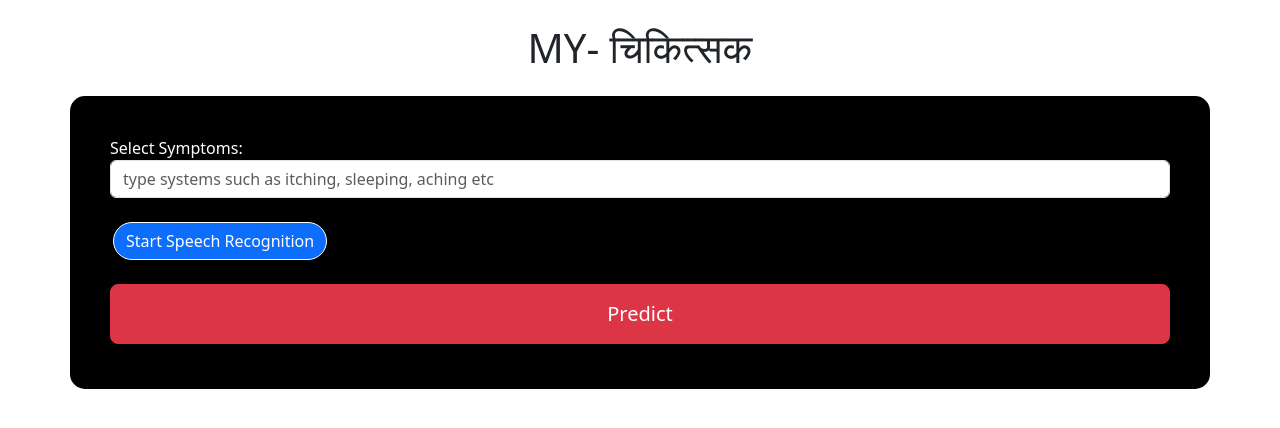
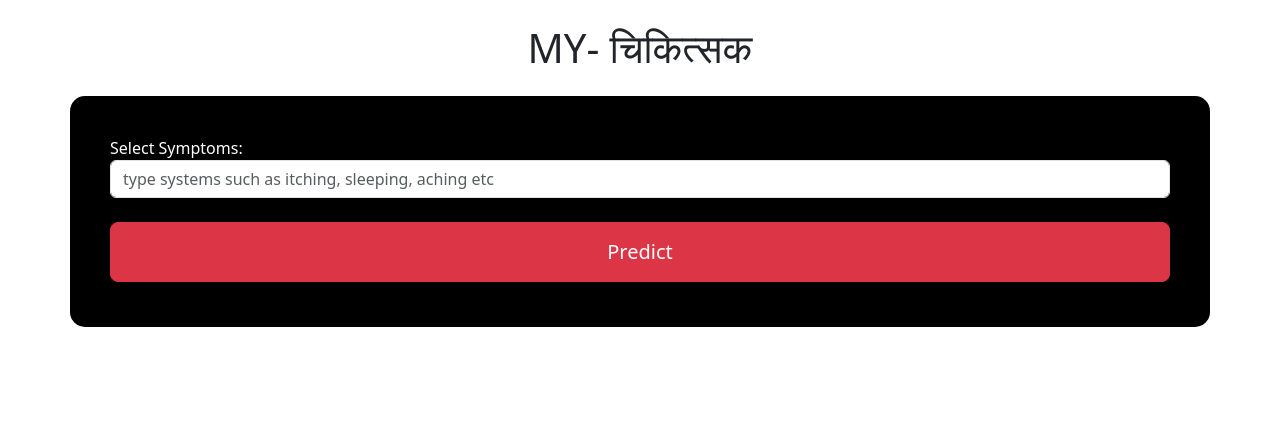
Before and after one commit to PriyanshuPrasoon03/My-Chikitsak, a Flask app: page / in a window 1280 px wide. Shown: the part 66-494 px from the top of the page. Run offline with Flask 3, Linux system fonts and the light colour scheme; parts of the project's set-up code (start-up, migrations or seed data) failed here and were passed over.

Commit message:
removed speech recog.

```diff
--- a/templates/index.html
+++ b/templates/index.html
@@ -80,11 +80,7 @@
             <input type="text" class="form-control", id="symptoms" name="symptoms" placeholder="type systems such as itching, sleeping, aching etc">
 
         </div>
-        <br>
-        <button type="button" id="startSpeechRecognition" class="btn btn-primary" style="margin-left:3px;border:1px solid white; border-radius:20px;">
-            Start Speech Recognition
-        </button>
-        <br>
+
 
         <!-- Display the transcribed text here -->
         <div name="mysysms" id="transcription"></div>
```
